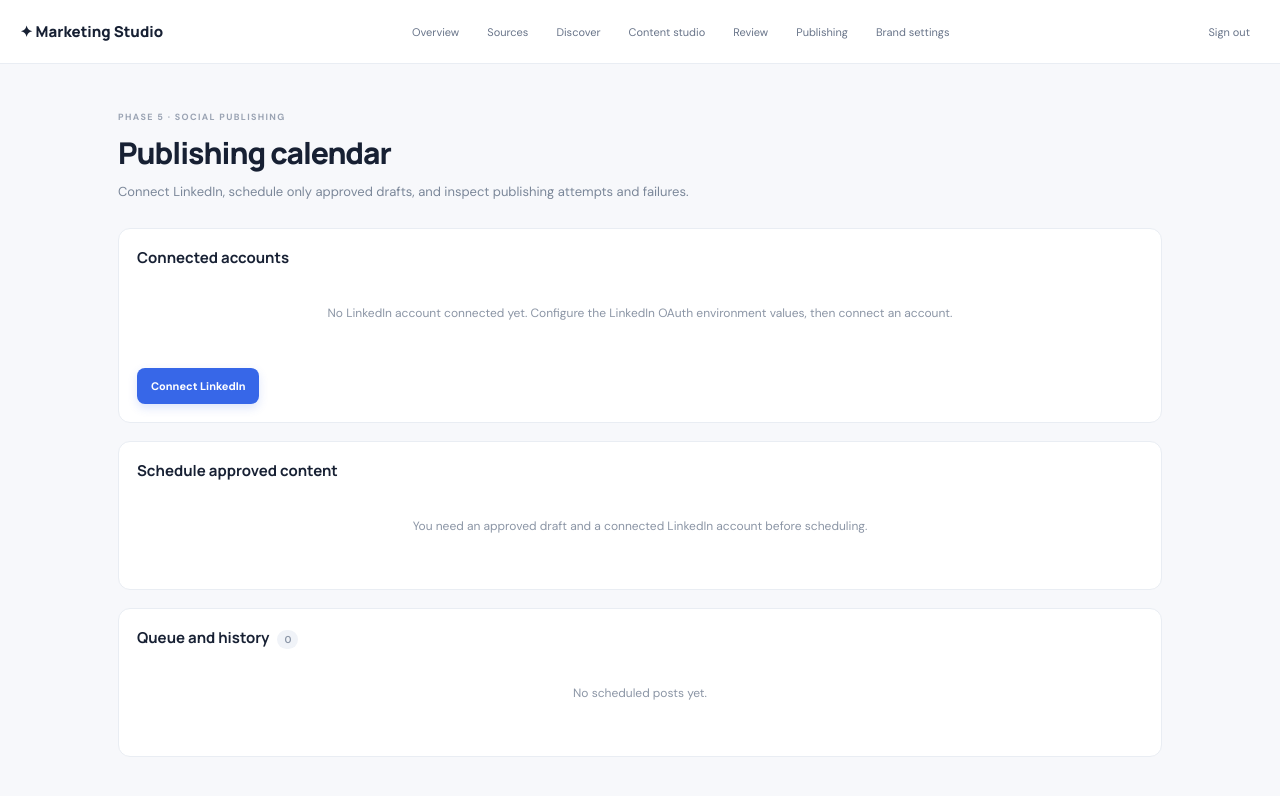
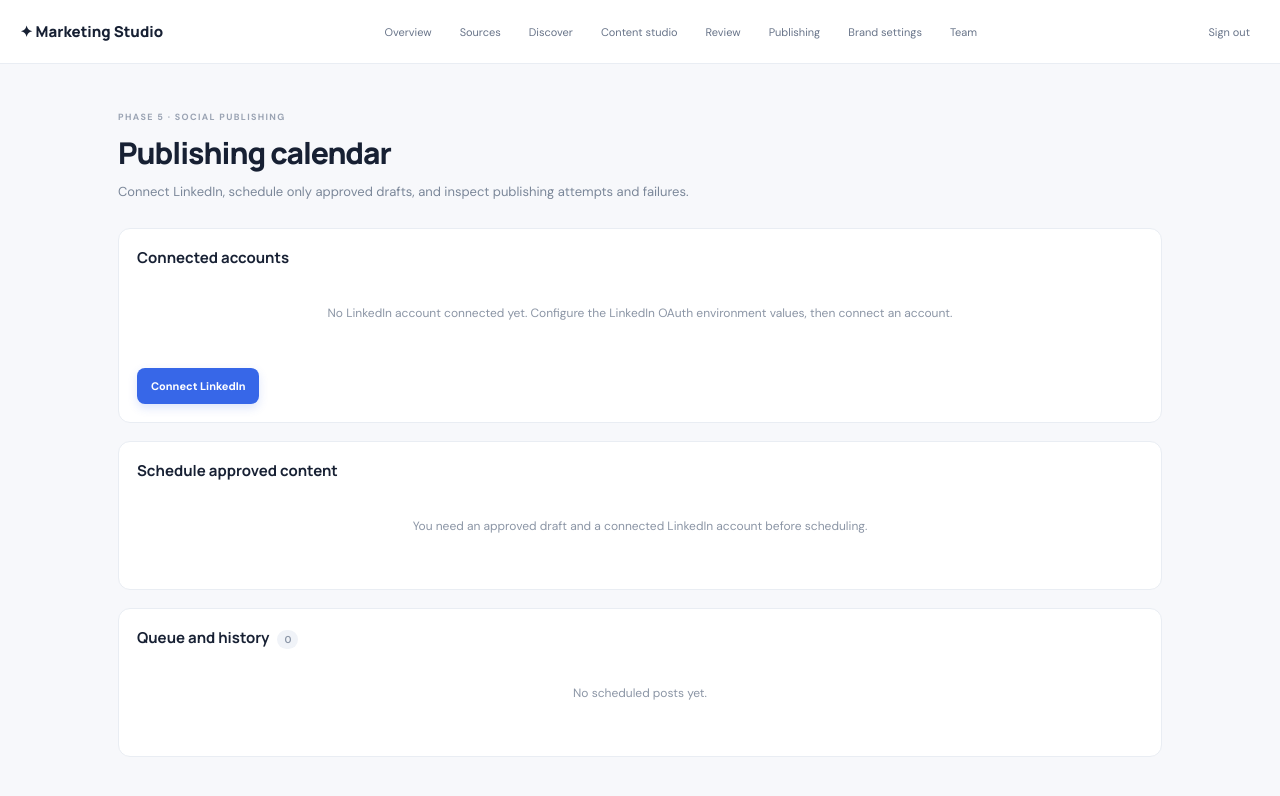
Before and after one commit to neha-coditation/website-automation, a Next.js app: page /calendar in a window 1280 px wide. Shown: the top 796 px of the page. Built offline with nearby package versions, Linux system fonts and the light colour scheme; no server answers.

Commit message:
Add team management navigation

```diff
--- a/components/app-nav.tsx
+++ b/components/app-nav.tsx
@@ -8,6 +8,7 @@ const links = [
   ["Review", "/review"],
   ["Publishing", "/calendar"],
   ["Brand settings", "/settings"],
+  ["Team", "/team"],
 ];
 
 export function AppNav() {
```
